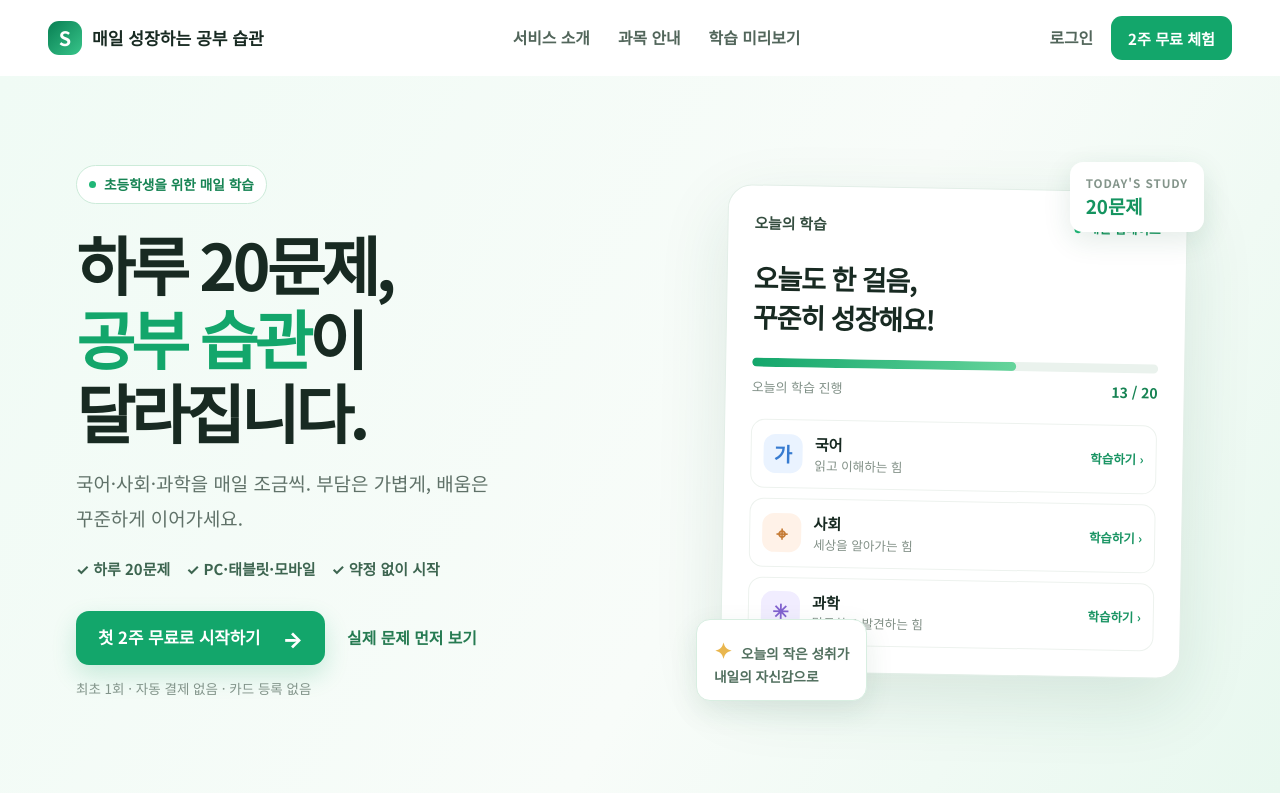
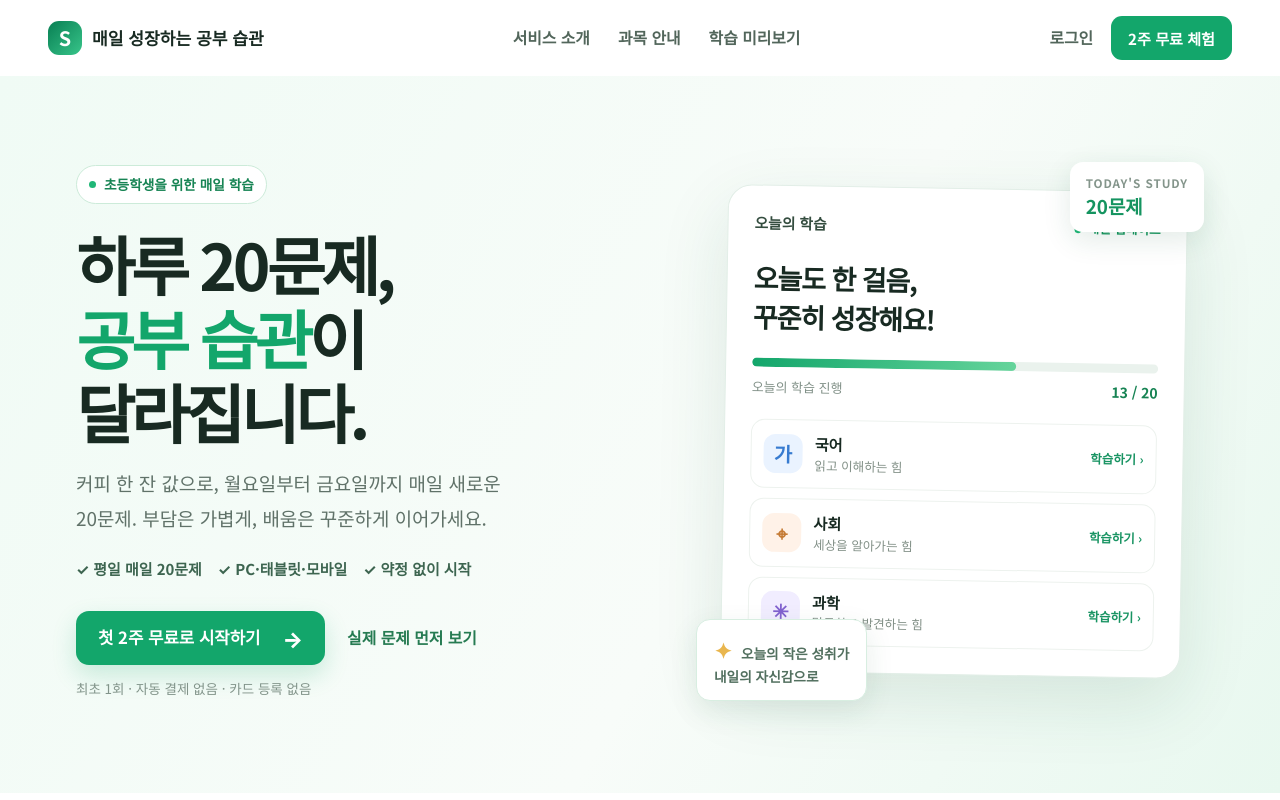
Before and after one commit to yoonwooj/study, a React (Vite) app: page / in a window 1280 px wide. Shown: the top 800 px of the page. Built offline with nearby package versions, Linux system fonts and the light colour scheme; no server answers.

Commit message:
Clarify weekday daily quiz value proposition

```diff
--- a/src/components/LandingPage.jsx
+++ b/src/components/LandingPage.jsx
@@ -31,9 +31,9 @@ export default function LandingPage() {
             <div className="marketing-hero-copy">
               <span className="marketing-kicker"><i /> 초등학생을 위한 매일 학습</span>
               <h1>하루 20문제,<br /><em>공부 습관</em>이 달라집니다.</h1>
-              <p className="marketing-hero-lead">국어·사회·과학을 매일 조금씩. 부담은 가볍게, 배움은 꾸준하게 이어가세요.</p>
+              <p className="marketing-hero-lead">커피 한 잔 값으로, 월요일부터 금요일까지 매일 새로운 20문제. 부담은 가볍게, 배움은 꾸준하게 이어가세요.</p>
               <div className="marketing-hero-points">
-                <span>✓ 하루 20문제</span><span>✓ PC·태블릿·모바일</span><span>✓ 약정 없이 시작</span>
+                <span>✓ 평일 매일 20문제</span><span>✓ PC·태블릿·모바일</span><span>✓ 약정 없이 시작</span>
               </div>
               <div className="marketing-hero-actions">
                 <a className="marketing-button primary" href="/trial">첫 2주 무료로 시작하기 <span>→</span></a>
```
